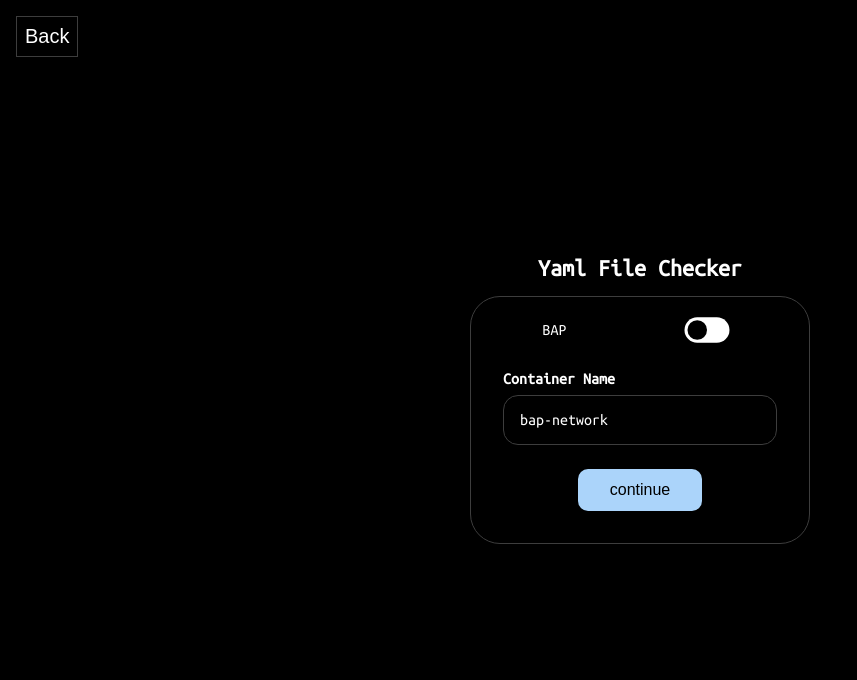
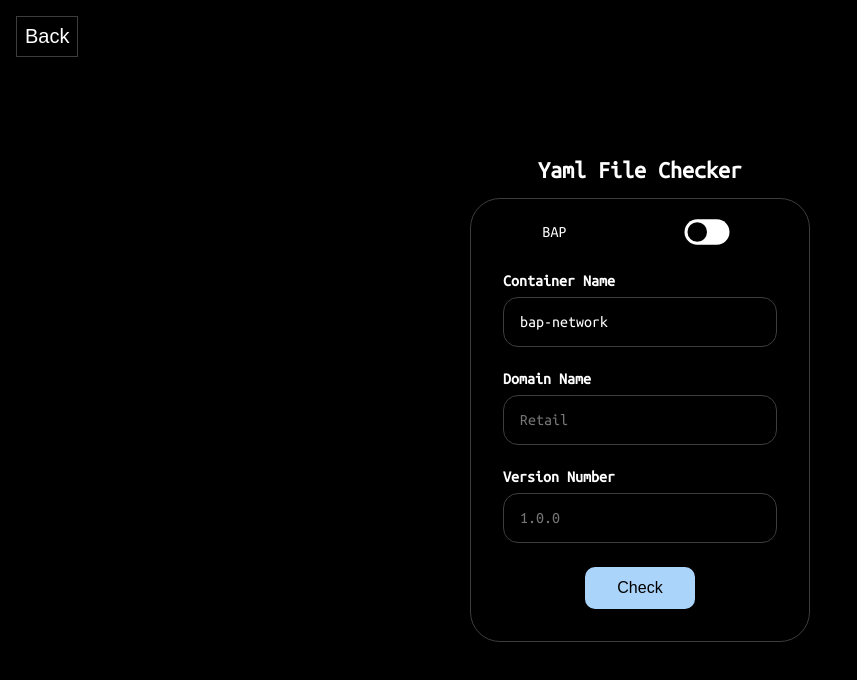
Before and after one commit to Mishalabdullah/beckn-onix-gui, a Next.js app in the folder onix-gui/: page /yaml-gen/check-yaml in a window 1280 px wide. Shown: the top 680 px of the page, without its empty margins (0-857 px from the left). Built offline with nearby package versions, Linux system fonts and the light colour scheme.

Commit message:
checking layer 2 via name

```diff
--- a/onix-gui/app/api/check-layer2/route.js
+++ b/onix-gui/app/api/check-layer2/route.js
@@ -2,8 +2,9 @@ import { exec } from "child_process";
 import { NextResponse } from "next/server";
 
 export async function POST(req) {
-  const checked = await req.json();
-  const containerName = checked.checked ? "bpp-network" : "bap-network";
+  const request = await req.json();
+  const containerName = request.checked ? "bpp-network" : "bap-network";
+  const fileToCheck = "dsep_courses_1.1.0.yaml";
 
   const executeShellCommand = (command) => {
     return new Promise((resolve, reject) => {
@@ -13,13 +14,11 @@ export async function POST(req) {
           reject(error);
           return;
         }
-
         if (stderr) {
           console.error("Error:", stderr);
           reject(new Error(stderr));
           return;
         }
-
         const output = stdout;
         console.log("Output:", output);
         resolve(output);
@@ -31,7 +30,6 @@ export async function POST(req) {
     const containerExists = await executeShellCommand(
       `docker ps -a --filter "name=${containerName}" --format "{{.Names}}"`
     );
-
     if (!containerExists.trim()) {
       return new NextResponse(`Error: ${containerName} server not present`, {
         status: 500,
@@ -39,14 +37,30 @@ export async function POST(req) {
     }
 
     const result = await executeShellCommand(
-      `docker exec ${containerName} ls /usr/src/app/schemas/ | grep -v "core" | grep ".yaml" | wc -l`
+      `docker exec ${containerName} /bin/sh -c "[ -f '/usr/src/app/schemas/${fileToCheck}' ] && echo 'File found' || echo 'File not found'"`
     );
-
-    return new NextResponse(result);
+    if (result.trim() === "File found") {
+      return NextResponse.json(
+        { message: true },
+        {
+          status: 200,
+        }
+      );
+    } else {
+      return NextResponse.json(
+        { message: false },
+        {
+          status: 200,
+        }
+      );
+    }
   } catch (error) {
     console.error(`exec error: ${error}`);
-    return new NextResponse(`Error executing shell command: ${error}`, {
-      status: 500,
-    });
+    return NextResponse.json(
+      { message: `Error executing shell command: ${error}` },
+      {
+        status: 500,
+      }
+    );
   }
 }
--- a/onix-gui/app/yaml-gen/check-yaml/page.js
+++ b/onix-gui/app/yaml-gen/check-yaml/page.js
@@ -15,14 +15,34 @@ const ubuntuMono = Ubuntu_Mono({
 });
 
 export default function CheckYaml() {
+  const [domainName, setDomainName] = useState("");
+  const [versionNumber, setversionNumber] = useState("");
   const [checked, setChecked] = useState(false);
+  const [showDownloadLayer2Button, setShowDownloadLayer2Button] =
+    useState(false);
   const [propertyLink, setPropertyLink] = useState("");
 
   const handleYamlChange = (event) => {
     setPropertyLink(event.target.value);
   };
+  const handledomainNameChange = (event) => {
+    setDomainName(event.target.value);
+  };
+  const handleVersionChange = (event) => {
+    setversionNumber(event.target.value);
+  };
+  const nameGenerator = async () => {
+    const parts = domainName.split(":");
+    const domainNameWithoutVersion = parts[0];
+    const domainVersion = parts[1] || "";
+    const filename = `${domainNameWithoutVersion}_${domainVersion}_${versionNumber}.yaml`;
+    return filename;
+  };
+
+  // const handleDownload = async () => {};
 
   const handleOnclick = async () => {
+    const fileName = await nameGenerator();
     const toastId = toast.loading("Checking for layer2 yaml file");
     try {
       const response = await fetch("/api/check-layer2", {
@@ -30,14 +50,14 @@ export default function CheckYaml() {
         headers: {
           "Content-Type": "application/json",
         },
-        body: JSON.stringify({ checked }),
+        body: JSON.stringify({ checked, fileName }),
       });
 
       if (response.ok) {
         const data = await response.json();
-        const yamlFile = data;
-        console.log("YAML", yamlFile);
-        if (yamlFile == 0) {
+        const FileFound = data.message;
+        if (FileFound == false) {
+          setShowDownloadLayer2Button(true);
           toast.update(toastId, {
             render: "No Layer 2 Config Present 🤯",
             type: "error",
@@ -89,15 +109,23 @@ export default function CheckYaml() {
             <InputField
               label={"Container Name"}
               value={checked ? "bpp-network" : "bap-network"}
+              readOnly
             />
-            {/* <InputField
-              label={"Yaml  Link"}
-              value={propertyLink}
-              onChange={handleYamlChange}
-            /> */}
+            <InputField
+              label={"Domain Name"}
+              value={domainName}
+              onChange={handledomainNameChange}
+              placeholder="Retail"
+            />
+            <InputField
+              label={"Version Number"}
+              value={versionNumber}
+              onChange={handleVersionChange}
+              placeholder="1.0.0"
+            />
 
             <div className={styles.buttonsContainer}>
-              <PrimaryButton text={"Continue"} onClick={handleOnclick} />
+              <PrimaryButton label={"Check"} onClick={handleOnclick} />
             </div>
           </div>
         </div>
--- a/onix-gui/components/InputField/InputField.jsx
+++ b/onix-gui/components/InputField/InputField.jsx
@@ -1,12 +1,12 @@
 import React from "react";
 import styles from "./InputField.module.css";
 
-const InputField = ({ label, value, onChange }) => {
+const InputField = ({ label, value, onChange, placeholder = "Input Text" }) => {
   return (
     <div className={styles.inputContainer}>
       <label className={styles.inputLabel}>{label}</label>
       <input
-        placeholder="Input Text"
+        placeholder={placeholder}
         className={styles.inputField}
         type="text"
         value={value}
```
